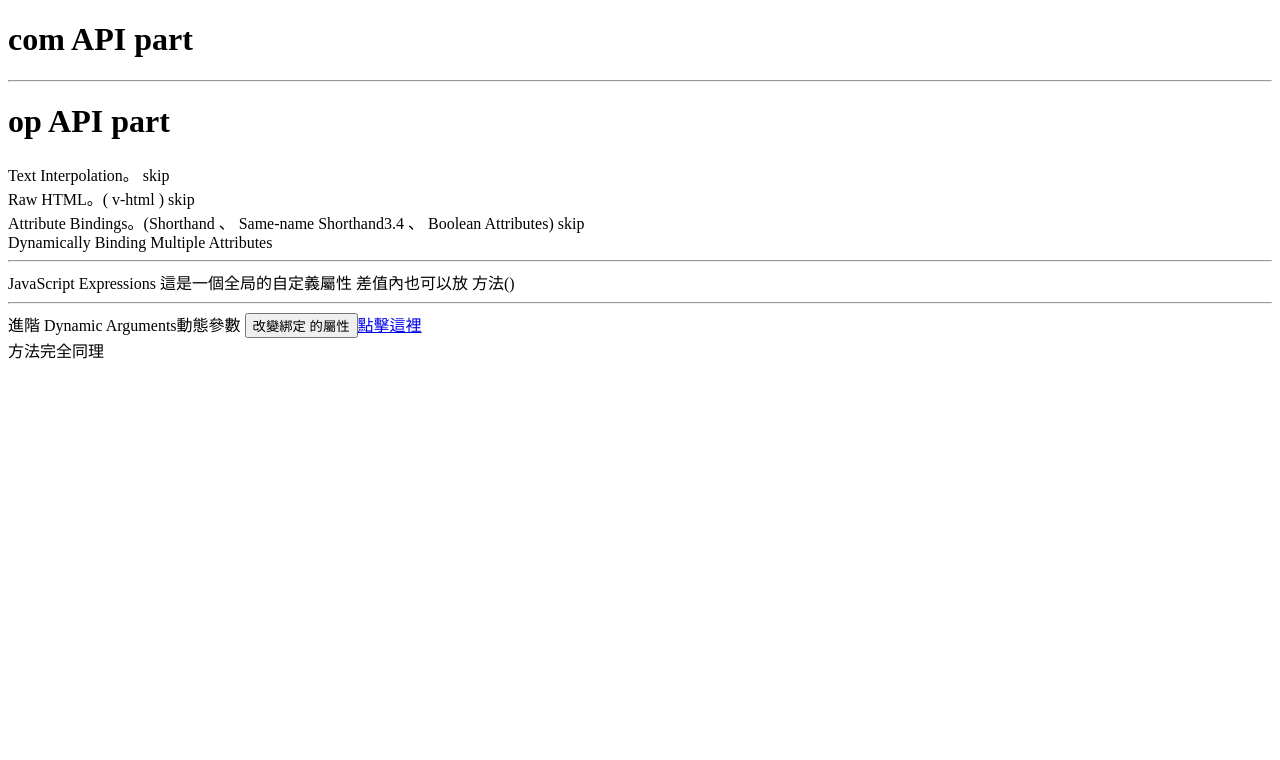
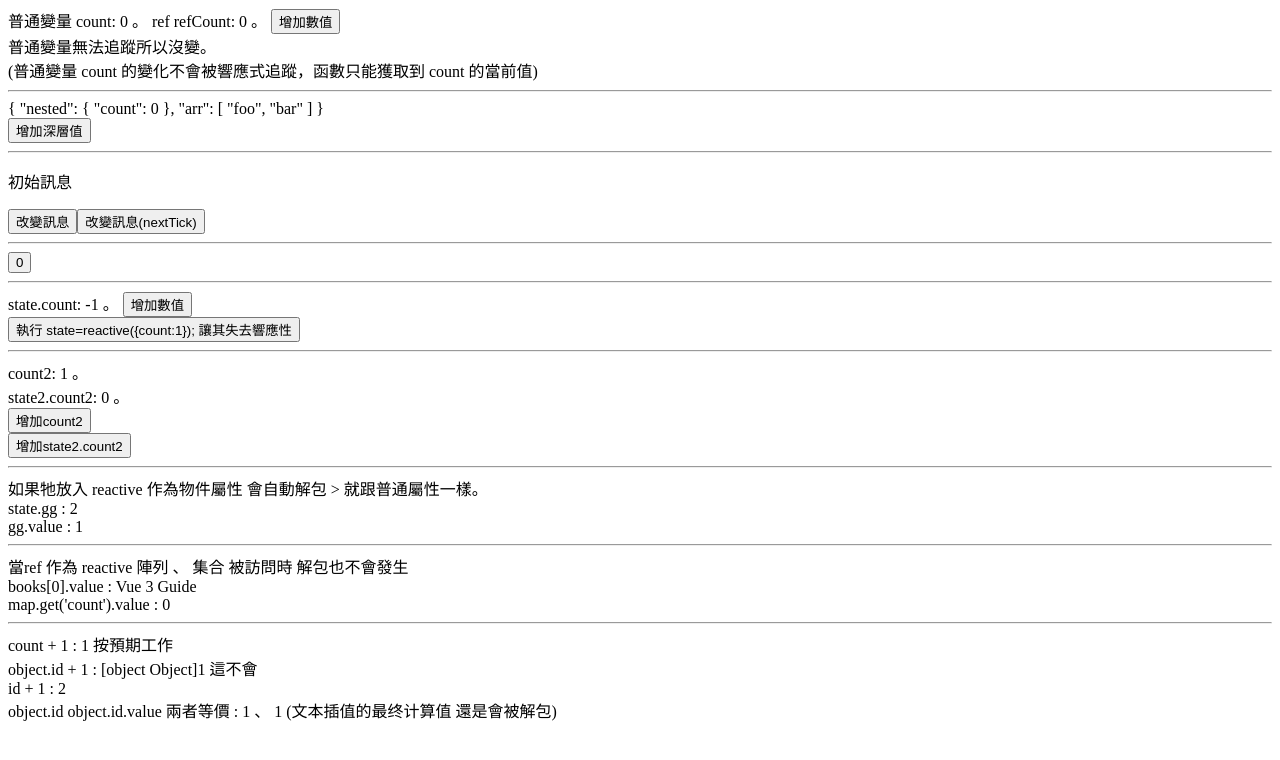
Before and after one commit to leo41271/Vue3-Official-Doc-Learn, a Vue app in the folder Vue3-Official-Doc-Learn/: page / in a window 1280 px wide. Shown: the top 760 px of the page. Built offline with nearby package versions, Linux system fonts and the light colour scheme.

Commit message:
5-reactivity-fundamentals-comAPI : ref ( setup()、<script setup> ) 、 refDeep 、 NextTick 、 reactive 、 reactive limit 、 refDetial 。

```diff
--- a/Vue3-Official-Doc-Learn/src/App.vue
+++ b/Vue3-Official-Doc-Learn/src/App.vue
@@ -1,17 +1,17 @@
 <script setup></script>
 <script>
-import TemplateSyntax from "@/pages/com-doc/App-template-syntax.vue"
+import ReactivityFundamentals from "@/pages/com-doc/App-reactivity-fundamentals.vue"
 export default {
   data() {
     return {
     }
   },
   components: {
-    TemplateSyntax
+    ReactivityFundamentals
   }
 }
 </script>
 <template>
-  <TemplateSyntax></TemplateSyntax>
+  <ReactivityFundamentals></ReactivityFundamentals>
 </template>
 <style scoped></style>
--- /dev/null
+++ b/Vue3-Official-Doc-Learn/src/components/com-doc/reactivity-fundamentals-docs/DOM-NextTick.vue
@@ -0,0 +1,31 @@
+<template><!-- DOM-NextTick.vue -->
+    <div>
+        <p>{{ message }}</p>
+        <button @click="changeMessage">改變訊息</button>
+        <button @click="changeMessage2">改變訊息(nextTick)</button>
+    </div>
+</template>
+
+<script setup>
+import { ref ,nextTick} from 'vue';
+const message = ref('初始訊息');
+function changeMessage() {
+    message.value = '更新後的訊息';
+    // 此時 DOM 還沒有被更新
+    console.log(document.querySelector('p').textContent); // 印出 "初始訊息"
+}
+function changeMessage2() {
+    message.value = 'nextTick 更新後的訊息';
+    // 使用 nextTick() 等待 Vue 完成 DOM 更新
+    nextTick(() => {
+        // 此時 DOM 已經被更新
+        console.log(document.querySelector('p').textContent); // 印出 "更新後的訊息"
+    });
+    // 寫內部，是為了確保在 DOM 更新完成後才執行相應的操作。Vue 的 DOM 更新是非同步的
+}
+// async function changeMessage2() { // async 用於定義一個函式為異步函式
+//     message.value = 'nextTick 更新後的訊息';
+//     await nextTick(); // await 用於暫停當前函數的執行，直到一個 Promise 物件解析為已完成（resolved）
+//     console.log(document.querySelector('p').textContent);
+// }
+</script>
--- /dev/null
+++ b/Vue3-Official-Doc-Learn/src/components/com-doc/reactivity-fundamentals-docs/Reactive-Limitation.vue
@@ -0,0 +1,35 @@
+<template><!-- Reactive-Limitation.vue -->
+    state.count: {{ state.count }} 。
+    <button @click="incrementCount">增加數值</button> <br>
+    <button @click="resetState">執行 state=reactive({count:1}); 讓其失去響應性 </button>
+    <hr>
+    count2: {{ count2 }} 。<br>
+    state2.count2: {{ state2.count2 }} 。<br>
+    <button @click="incrementCount2(count2)">增加count2</button> <br>
+    <button @click="incrementCount22(state2.count2)">增加state2.count2</button> <br>
+</template>
+<script setup>
+import { reactive } from 'vue';
+let state = reactive({ count: -1 });
+// state = reactive({ count: 1 });// why 沒有丟失響應性?  因為畫面的初始化 事件循環還沒一次跑完(在同一次nextTik)。// 無效
+// setTimeout(() => { state = reactive({ count: 1 }); }, 1);// 有效
+// 上面的 ({ count: 0 }) 的引用將不再被追踪// (響應性連接已丟失！)
+function incrementCount() {
+    state.count += 1;
+    console.log('在函數中的普通變數 count 的值：', state.count);
+}
+function resetState() { state = reactive({ count: 1 }); }
+
+let state2 = reactive({ count2: 0 })
+let { count2 } = state2; // 当解构时，count 已经与 state.count 断开连接
+count2++; // 不会影响原始的 state2
+function incrementCount2(value) { // count2 、 state2.count2 都失去響應性
+    count2++;
+    console.log('引數:', value, "count2", count2, "state2.count2", state2.count2);
+}
+function incrementCount22(value) { // 傳入整個物件保持響應性
+    count2++;
+    state2.count2++;
+    console.log('引數:', value, "count2", count2, "state2.count2", state2.count2);
+}
+</script>
--- /dev/null
+++ b/Vue3-Official-Doc-Learn/src/components/com-doc/reactivity-fundamentals-docs/Reactive.vue
@@ -0,0 +1,24 @@
+<template><!-- Reactive.vue -->
+    <button @click="state.count++">
+        {{ state.count }}
+    </button>
+</template>
+<script setup>
+import { reactive } from 'vue'
+const state = reactive({ count: 0 });
+const raw = {}
+const proxy = reactive(raw)
+// 代理对象和原始对象不是全等的
+console.log(proxy === raw); // false
+
+// 在同一个对象上调用 reactive() 会返回相同的代理
+console.log(reactive(raw) === proxy) // true
+
+// 在一个代理上调用 reactive() 会返回它自己
+console.log(reactive(proxy) === proxy) // true
+
+const proxyDeep = reactive({})
+const rawDeep = {}
+proxyDeep.nested = rawDeep
+console.log(proxyDeep.nested === rawDeep) // false
+</script>
--- /dev/null
+++ b/Vue3-Official-Doc-Learn/src/components/com-doc/reactivity-fundamentals-docs/Ref-Deep.vue
@@ -0,0 +1,16 @@
+<template><!-- Ref-Deep.vue -->
+    {{ obj }} <br><button @click="mutateDeeply">增加深層值</button>
+</template>
+<script setup>
+import { ref } from 'vue'
+const obj = ref({
+    nested: { count: 0 },
+    arr: ['foo', 'bar']
+})
+function mutateDeeply() {
+    // these will work as expected.
+    obj.value.nested.count++
+    obj.value.arr.push('baz')
+    console.log(obj.value);
+}
+</script>
--- /dev/null
+++ b/Vue3-Official-Doc-Learn/src/components/com-doc/reactivity-fundamentals-docs/Ref-Detial.vue
@@ -0,0 +1,42 @@
+<template><!-- Ref-Detial.vue ref解包 與 reactive 解包 細節 -->
+    如果牠放入 reactive 作為物件屬性 會自動解包 > 就跟普通屬性一樣。 <br>
+    state.gg : {{ state.gg }} <br>
+    gg.value : {{ gg }} <br>
+    <hr>
+    當ref 作為 reactive 陣列 、 集合 被訪問時 解包也不會發生 <br>
+    books[0].value : {{ books[0] }} <br>
+    map.get('count').value : {{ map.get('count') }} <br>
+    <hr>
+    count + 1 : {{ count + 1 }} 按預期工作 <br>
+    object.id + 1 : {{ object.id + 1 }} 這不會<br>
+    id + 1 : {{ id + 1 }} <br>
+    object.id object.id.value 兩者等價 : {{ object.id }} 、 {{ object.id.value }} (文本插值的最终计算值 還是會被解包)
+</template>
+<script setup>
+import { ref, reactive } from 'vue';
+// ------------------ref 解包細節
+const gg = ref(0)
+const state = reactive({ gg })
+console.log("state.gg", state.gg) // 0
+state.gg = 1
+console.log("gg.value", gg.value) // 1 兩值同更新 (中間沒註解掉的話))
+//
+const otherCount = ref(2)
+state.gg = otherCount
+console.log("state.gg = otherCount 後 state.gg", state.gg) // 2
+// 原始 ref 现在已经和 state.count 失去联系
+console.log("state.gg = otherCount 後 gg.value", gg.value) // 1
+// ------------------reactive 指不會解包(陣列 集合之下)
+const books = reactive([ref('Vue 3 Guide')])
+console.log("books .value", books[0].value) // 这里需要 .value
+console.log("books ", books[0]) // 这里需要 .value
+const map = reactive(new Map([['count', ref(0)]]))
+console.log("map .value", map.get('count').value) // 这里需要 .value
+console.log("map ", map.get('count')) // 这里需要 .value (不會解包
+// ------------------ref 指解包一層
+const count = ref(0)
+const object = { id: ref(1) }
+// 解決辦法在解構一次
+const { id } = object
+// ref 本身也只解包一層
+</script>
--- /dev/null
+++ b/Vue3-Official-Doc-Learn/src/components/com-doc/reactivity-fundamentals-docs/Why-Ref.vue
@@ -0,0 +1,26 @@
+<template><!-- Why-Ref.vue -->
+    <div>
+        普通變量 count: {{ count }} 。
+        ref refCount: {{ refCount }} 。
+        <button @click="incrementValues">增加數值</button> <br>
+        普通變量無法追蹤所以沒變。 <br>
+        (普通變量 count 的變化不會被響應式追蹤，函數只能獲取到 count 的當前值)
+    </div>
+</template>
+<script>
+import { ref } from 'vue';
+export default {
+    setup() {
+        let count = 0; // 定義普通變量
+        const refCount = ref(0); // 定義 ref
+
+        function incrementValues() { // 定義函數，分別更新普通變量和 ref 的值
+            count += 1; // 增加普通變量的值
+            refCount.value += 1; // 增加 ref 的值
+            console.log('普通變量 count 在函數中的值：', count); //會跟著變
+            console.log('ref refCount 在函數中的值：', refCount.value);
+        }
+        return { count, refCount, incrementValues };
+    }
+};
+</script>
--- /dev/null
+++ b/Vue3-Official-Doc-Learn/src/pages/com-doc/App-reactivity-fundamentals.vue
@@ -0,0 +1,28 @@
+<script>
+// Composition API style
+import WhyRef from '@/components/com-doc/reactivity-fundamentals-docs/Why-Ref.vue'
+import RefDeep from '@/components/com-doc/reactivity-fundamentals-docs/Ref-Deep.vue'
+import DOMNextTick from '@/components/com-doc/reactivity-fundamentals-docs/DOM-NextTick.vue'
+import Reactive from '@/components/com-doc/reactivity-fundamentals-docs/Reactive.vue'
+import ReactiveLimitation from '@/components/com-doc/reactivity-fundamentals-docs/Reactive-Limitation.vue'
+import RefDetial from '@/components/com-doc/reactivity-fundamentals-docs/Ref-Detial.vue'
+export default {
+    components: { WhyRef, RefDeep, DOMNextTick, Reactive, ReactiveLimitation, RefDetial },
+}
+/**
+ * 只要將 <script> 改成 <script setup> 後 export default { ....這些組件都不用寫 } 。往後api部分將使用此方式
+ */
+</script>
+<template>
+    <WhyRef></WhyRef>
+    <hr>
+    <RefDeep></RefDeep>
+    <hr>
+    <DOMNextTick></DOMNextTick>
+    <hr>
+    <Reactive></Reactive>
+    <hr>
+    <ReactiveLimitation></ReactiveLimitation>
+    <hr>
+    <RefDetial></RefDetial>
+</template>
```
